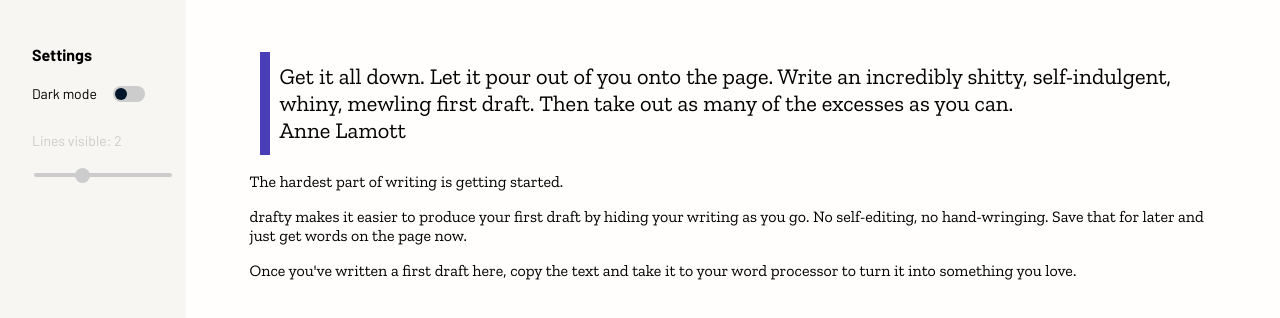
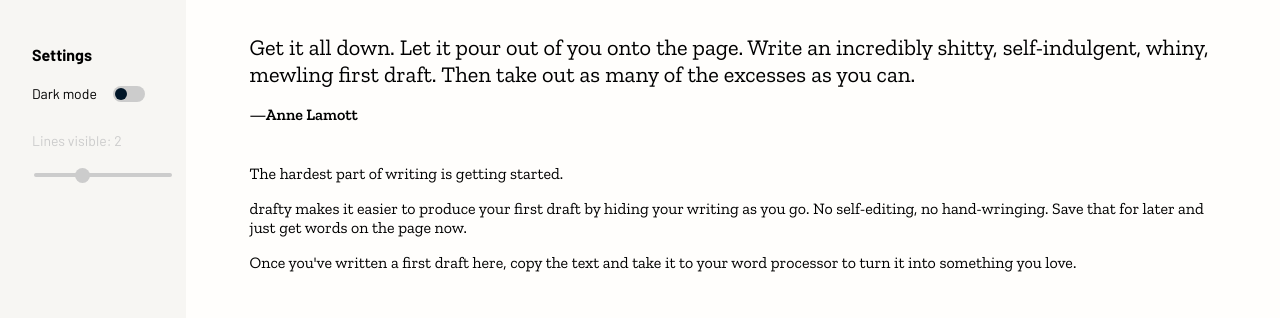
Before and after one commit to JackieStrawbridge/drafty, a plain HTML site: page about.html in a window 1280 px wide. Shown: the part 112-430 px from the top of the page. Drawn offline with nearby package versions, Linux system fonts and the light colour scheme; a script that the page names is missing.

Commit message:
Updated blockquote styling

```diff
--- a/about.html
+++ b/about.html
@@ -49,7 +49,10 @@
             </nav>
         </div>
         <div id="about-content">
-            <blockquote>Get it all down. Let it pour out of you onto the page. Write an incredibly shitty, self-indulgent, whiny, mewling first draft. Then take out as many of the excesses as you can. <br> Anne Lamott</blockquote>
+            <div id="lamott-quote">
+                <blockquote>Get it all down. Let it pour out of you onto the page. Write an incredibly shitty, self-indulgent, whiny, mewling first draft. Then take out as many of the excesses as you can.</blockquote>
+                <p>—Anne Lamott</p>
+            </div>
             <p>The hardest part of writing is getting started.</p>
             <p>drafty makes it easier to produce your first draft by hiding your writing as you go. No self-editing, no hand-wringing. Save that for later and just get words on the page now.</p>
             <p>Once you've written a first draft here, copy the text and take it to your word processor to turn it into something you love.</p>
--- a/style.css
+++ b/style.css
@@ -101,6 +101,10 @@ nav {
     flex-direction: column;
 }
 
+#lamott-quote {
+    padding-bottom: .5em;
+}
+
 /* ////////// APPEARANCE ////////// */
 
 body {
@@ -198,24 +202,20 @@ body {
     padding: 8vh;
 }
 
-/* Inspo source for below blockquote styling: https://css-tricks.com/snippets/css/simple-and-nice-blockquote-styling/ */
-
-#about-content > blockquote {
+#about-content p {
     font-family: 'Zilla Slab', sans-serif;
-    font-size: 1.4rem;
-    border-left: 10px solid #493DB8;
-    margin: .75em 10px;
-    padding: 0.5em 10px;
-    quotes: "\201C""\201D""\2018""\2019";
+    font-size: 16px;
 }
 
-#about-content > blockquote p {
-    display: inline;
+#lamott-quote blockquote {
+    font-family: 'Zilla Slab', sans-serif;
+    font-size: 1.4em;
+    line-height: 1.2em;
+    margin: 0px;
 }
 
-#about-content > p {
-    font-family: 'Zilla Slab', sans-serif;
-    font-size: 16px;
+#lamott-quote p {
+    font-weight: 600;
 }
 
 .draft-title {
```
